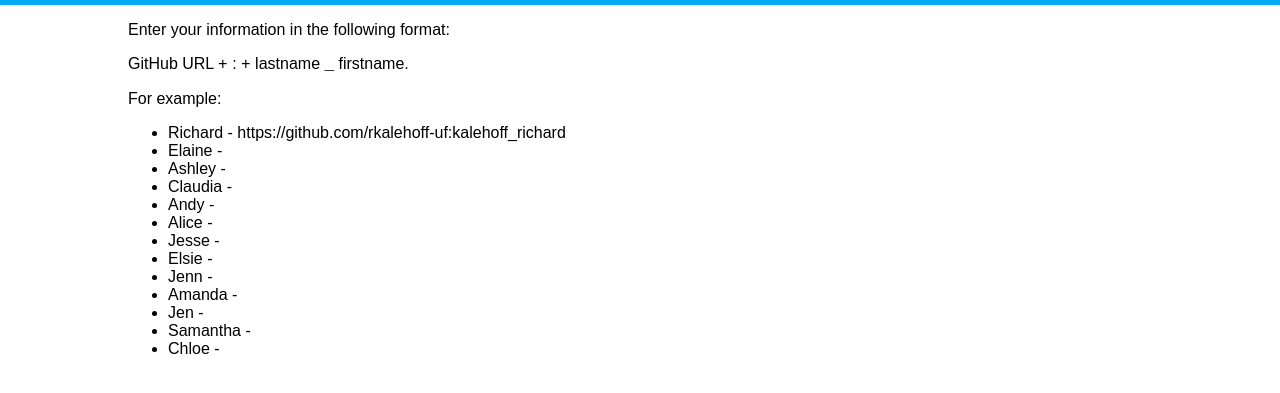
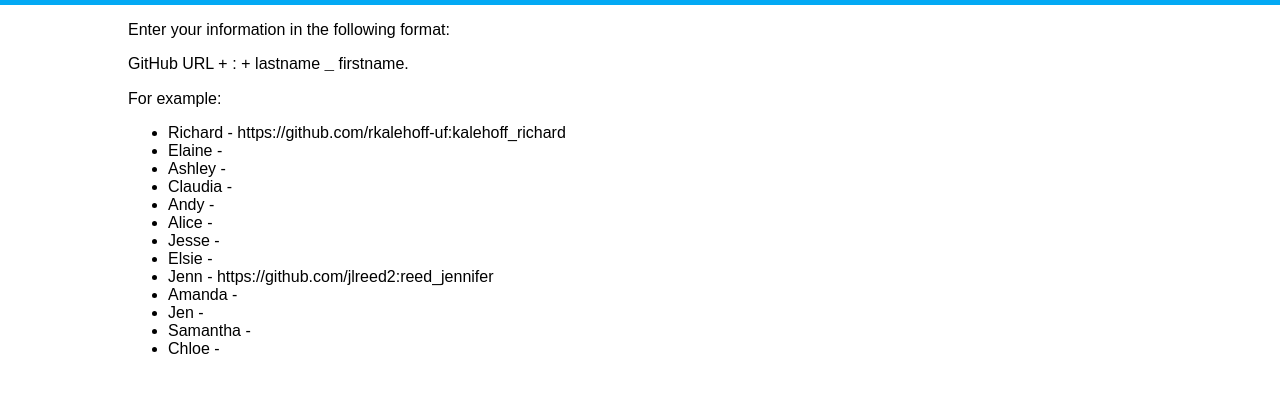
Before and after one commit to swebb1459/student-repos, a plain HTML site: page index.html in a window 1280 px wide. Shown: the part 83-476 px from the top of the page. Drawn offline with Linux system fonts and the light colour scheme.

Commit message:
Add branch jennifer_r

```diff
--- a/index.html
+++ b/index.html
@@ -32,7 +32,7 @@
             <li>Alice - </li>
             <li>Jesse - </li>
             <li>Elsie - </li>
-            <li>Jenn - </li>
+            <li>Jenn - https://github.com/jlreed2:reed_jennifer</li>
             <li>Amanda - </li>
             <li>Jen - </li>
             <li>Samantha - </li>
```
